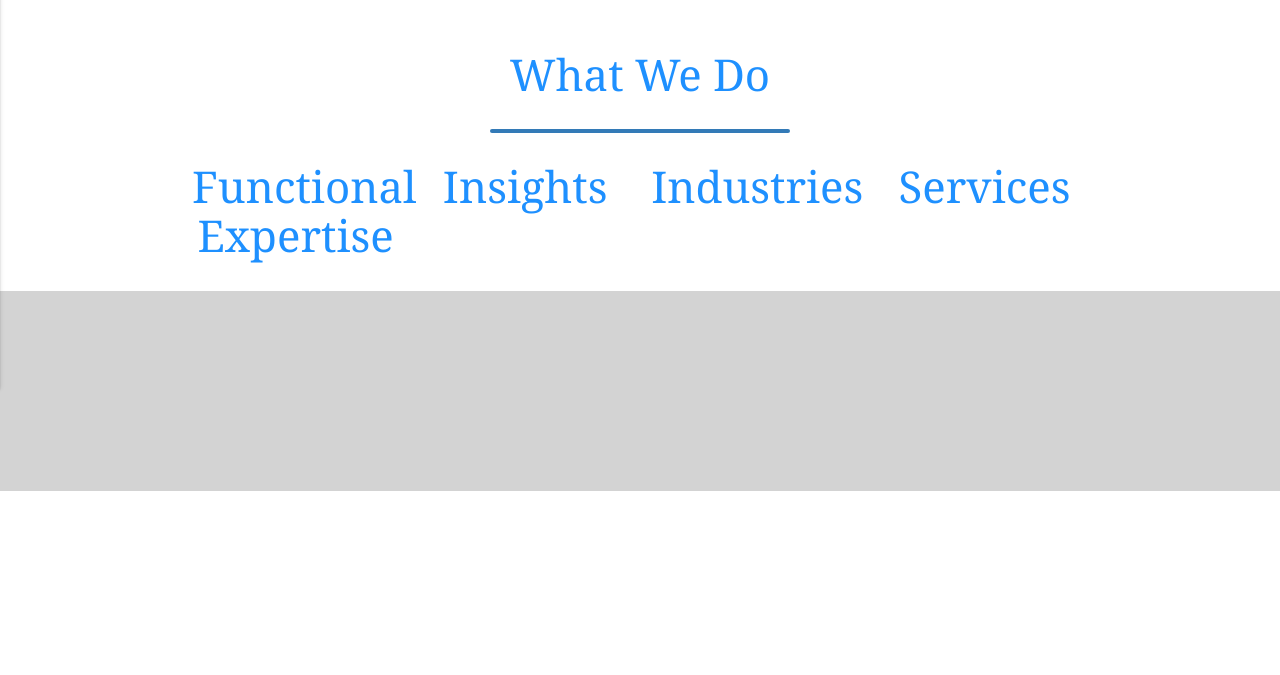
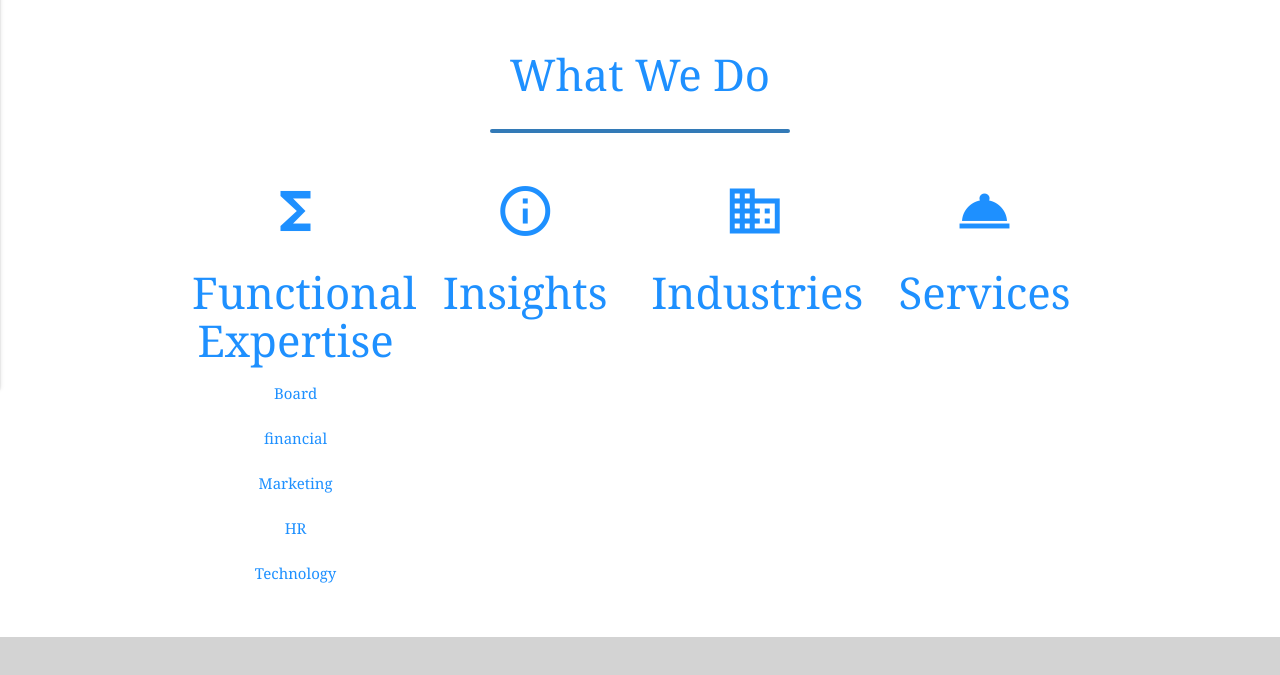
Before and after one commit to SF-Felling7/portfolio_template, a website: page public/index.html in a window 1280 px wide. Shown: the part 517-1192 px from the top of the page. Before the commit the page ends 1008 px from the top, so only its background shows below. Drawn offline with nearby package versions, Linux system fonts and the light colour scheme.

Commit message:
added description to whatwedo

```diff
--- a/public/index.html
+++ b/public/index.html
@@ -90,18 +90,31 @@
           <h3>What We Do</h3>
           <div class="divider"></div>
 
+
+
           <div class="row">
 
             <div class="col s3">
+              <i class="material-icons medium">functions</i>
               <h3>Functional Expertise</h3>
+              <ul>
+                <li>Board</li><br>
+                <li>financial</li><br>
+                <li>Marketing</li><br>
+                <li>HR</li><br>
+                <li>Technology</li><br>
+              </ul>
             </div>
             <div class="col s3">
+              <i class="material-icons medium">info_outline</i>
               <h3>Insights</h3>
             </div>
             <div class="col s3">
+              <i class="material-icons medium">business</i>
               <h3>Industries</h3>
             </div>
             <div class="col s3">
+              <i class="material-icons medium">room_service</i>
               <h3>Services</h3>
             </div>
 
--- a/public/stylez/style.css
+++ b/public/stylez/style.css
@@ -96,7 +96,7 @@ WHAT WE DO
 
 .divider {
   width: 100%;
-  padding-bottom: 25px;
+  padding-bottom: 65px;
   background-color: white;
 }
 
@@ -116,6 +116,7 @@ WHAT WE DO
   border-radius: 5em;
 }
 
+
 /********************
 FOOTER
 *********************/
```
Lines whose indentation alone changed are shown as unchanged.
